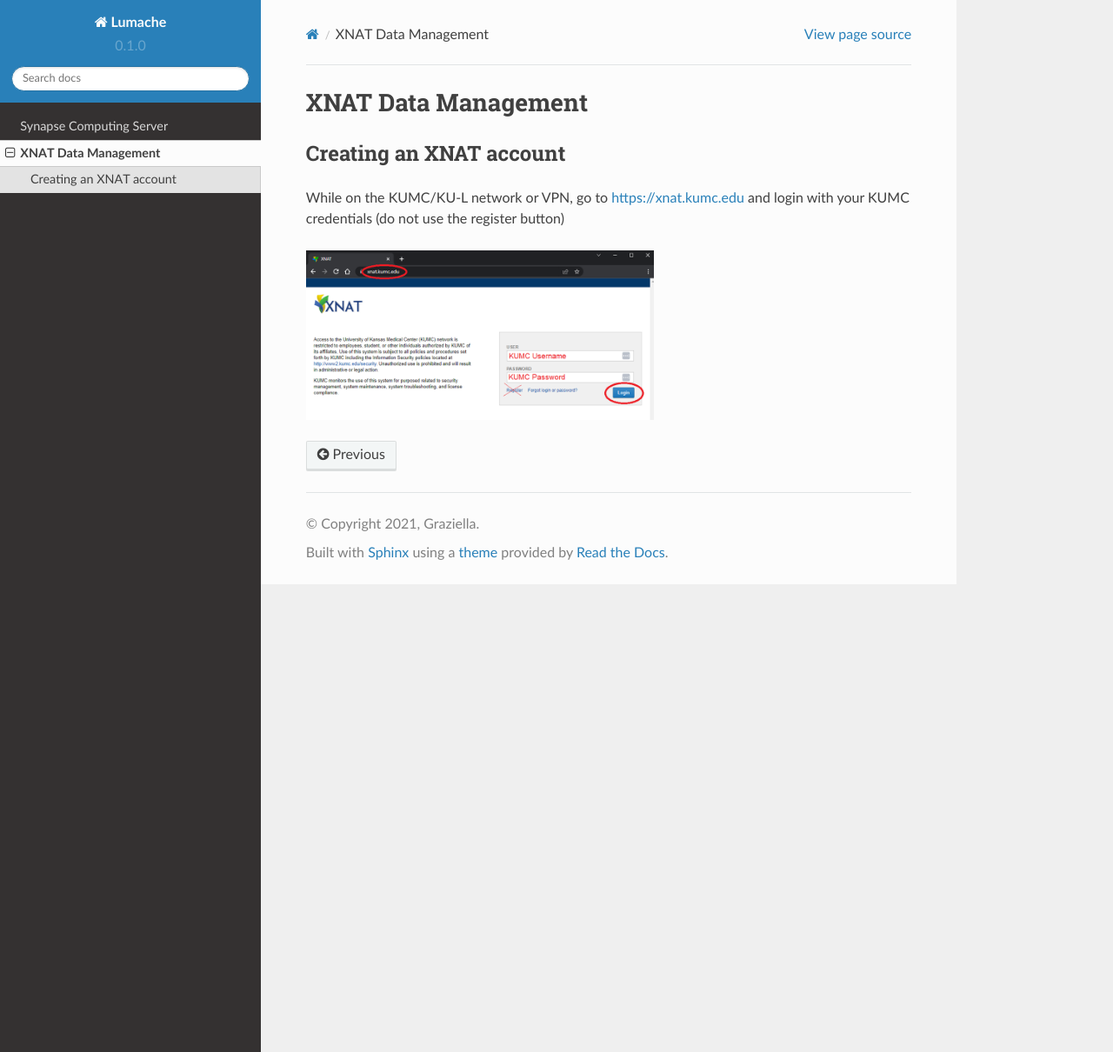
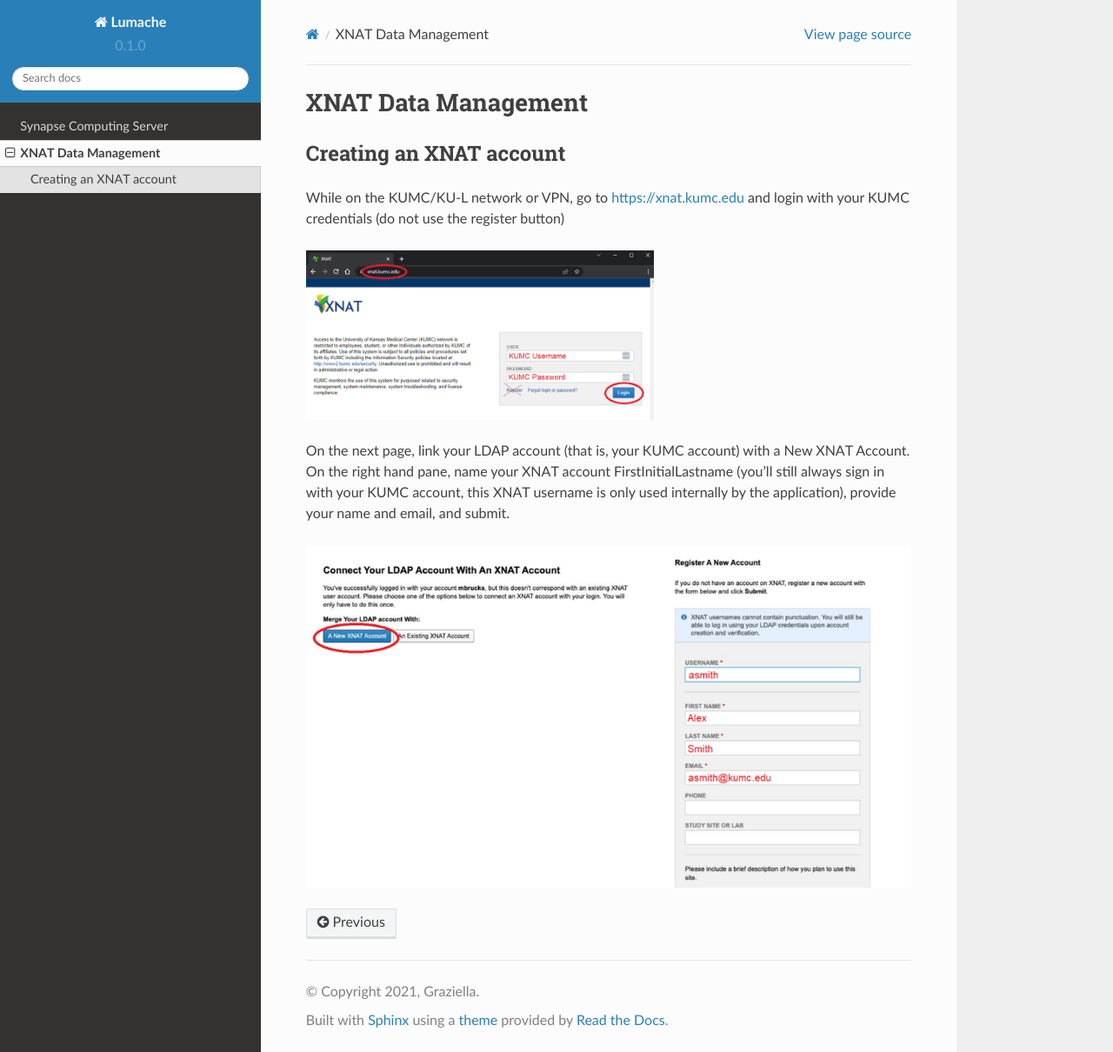
Before and after one commit to jbartolotti/hbic-computing, a Sphinx documentation site: the page built from docs/source/xnat.rst, in a window 1280 px wide and 1210 px high. Shown: the whole window at 87% size. Built offline with Sphinx 7.4.7 and the Read the Docs theme 2.0.0, drawn with Linux system fonts in a browser that asks for light colours.

Commit message:
Update xnat.rst

```diff
--- a/docs/source/xnat.rst
+++ b/docs/source/xnat.rst
@@ -11,3 +11,9 @@
 .. image:: media/xnat_account_1.png
   :width: 400
   :alt: A screenshot of the homepage of xnat.kumc.edu.  There is a login box with fields for user and password, and buttons for Register, Forgot login or password, and Login. KUMC Username is written in the User field. KUMC Password is written in the password field. An X is hand-drawn through the register button. A hand-drawn circle is around the login button.
+
+On the next page, link your LDAP account (that is, your KUMC account) with a New XNAT Account. On the right hand pane, name your XNAT account FirstInitialLastname (you'll still always sign in with your KUMC account, this XNAT username is only used internally by the application), provide your name and email, and submit.
+
+.. image:: media/xnat_account_2.png
+  :width: 800
+  :alt: A screenshot of the new account page of xnat.kumc.edu.  Under the title, "Connect your LDAP Account with an XNAT Account" are buttons to merge your LDAP account with 1) A New XNAT Account and 2) An Existing XNAT Account. Option 1 is circled. A panel on the right titled Register a New Account has several fields with example text filled in. The fields and their contents are: 1) Username, asmith 2) First Name, Alex 3) Last Name, Smith 4) Email, asmith@kumc.edu, 5) Phone, blank, 6) Study Site or Lab, blank.
```
